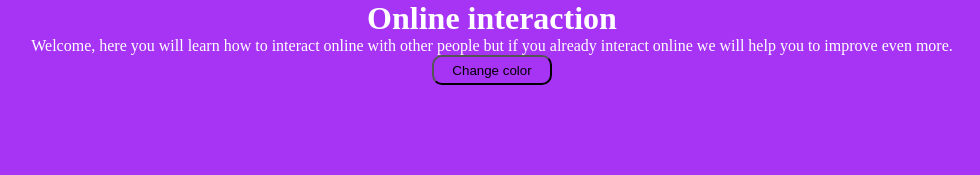
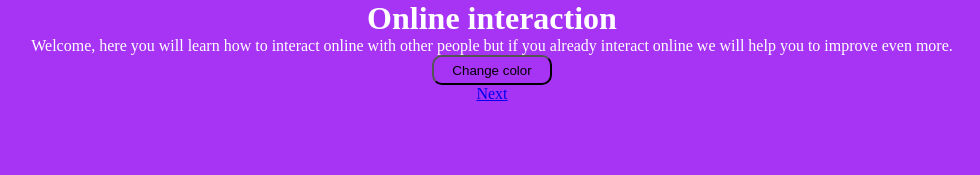
Before and after one commit to ricardosousabr/online-interaction, a Next.js app: page / in a window 1280 px wide. Shown: the top 175 px of the page, without its empty margins (148-1128 px from the left). Built offline with nearby package versions, Linux system fonts and the light colour scheme.

Commit message:
feat: create intro page

```diff
--- a/pages/index.jsx
+++ b/pages/index.jsx
@@ -1,4 +1,5 @@
 import React, { useState } from 'react';
+import Link from 'next/link';
 import { Btntheme } from '../components/theme';
 
 export default function Home() {
@@ -19,6 +20,11 @@ export default function Home() {
       <div>
         <button onClick={() => setColor(!color)}>Change color</button>
       </div>
+      <div>
+        <Link href="/indroduction">
+          <a>Next</a>
+        </Link>
+      </div>
     </div>
   );
 }
```
Also changed, not shown: pages/indroduction.jsx (added, +11 -0 lines).
